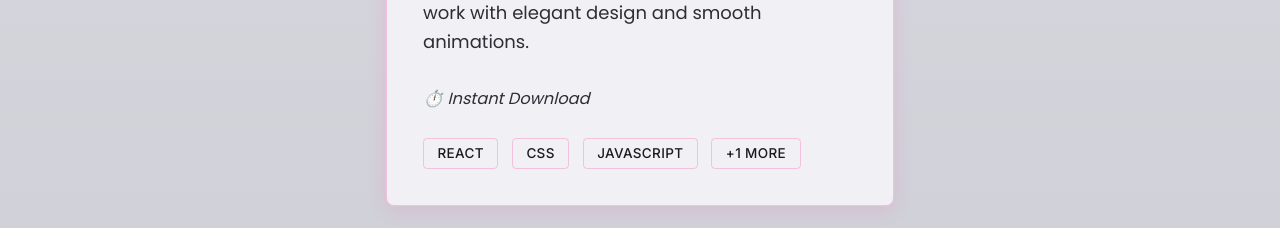
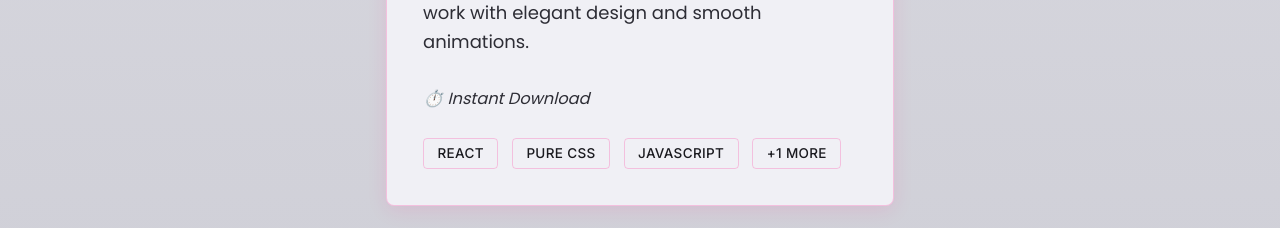
Before and after one commit to billahdotdev/billah, a React (Vite) app: page / in a window 1280 px wide. Shown: the part 5660-5888 px from the top of the page. Built offline with nearby package versions, Linux system fonts and the light colour scheme.

Commit message:
still work on products

```diff
--- a/src/sections/Work.jsx
+++ b/src/sections/Work.jsx
@@ -57,7 +57,7 @@ const Work = () => {
         'https://images.unsplash.com/photo-1507238691740-187a5b1d37b8?ixlib=rb-4.0.3&ixid=M3wxMjA3fDB8MHxwaG90by1wYWdlfHx8fGVufDB8fHx8fA%3D%3D&auto=format&fit=crop&w=1455&q=80',
       description:
         'Professional portfolio website to showcase your work with elegant design and smooth animations.',
-      technologies: ['React', 'CSS', 'JavaScript', 'Framer Motion'],
+      technologies: ['React', 'Pure CSS', 'JavaScript', 'Framer Motion'],
       features: [
         'Custom responsive design',
         'Project showcase gallery',
```
